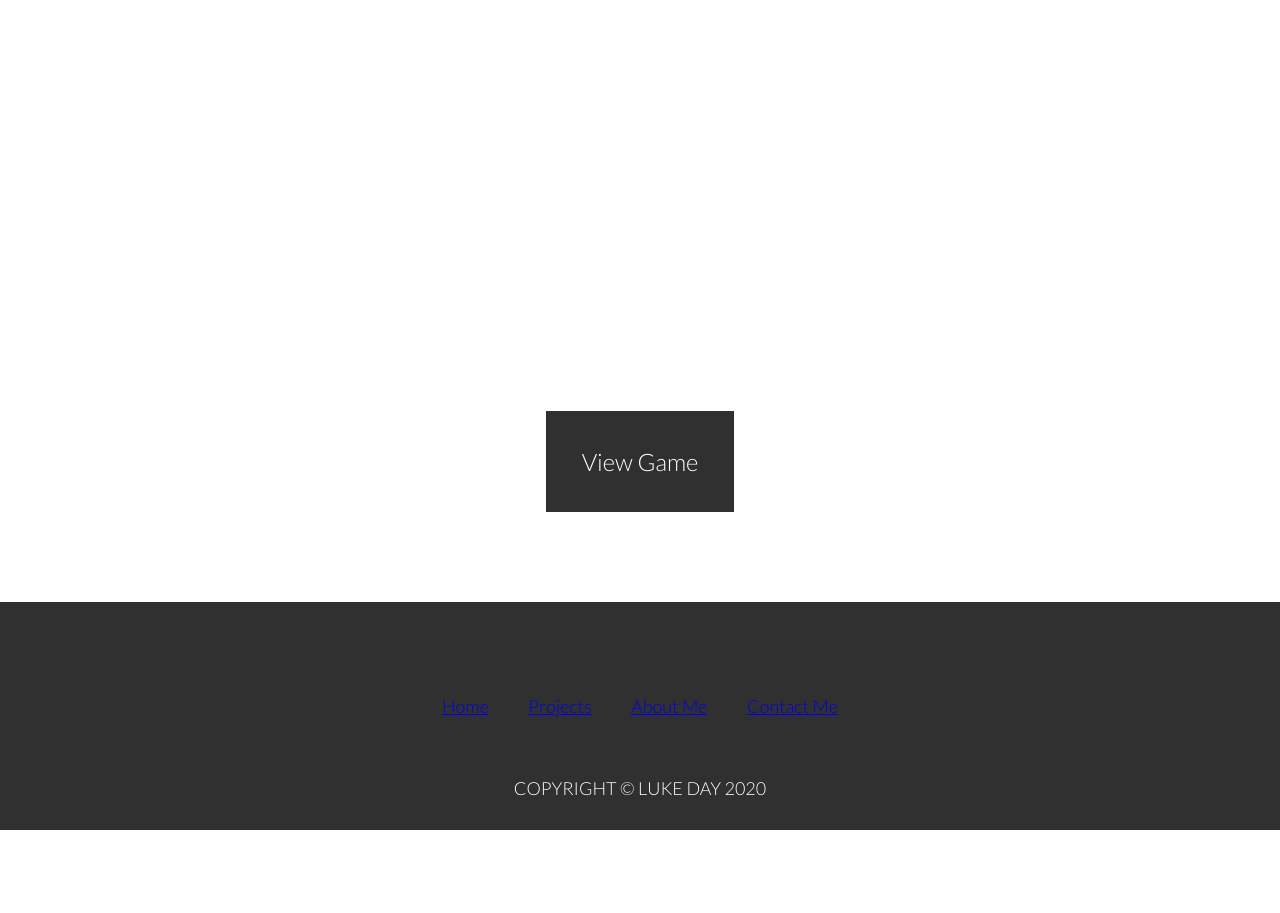
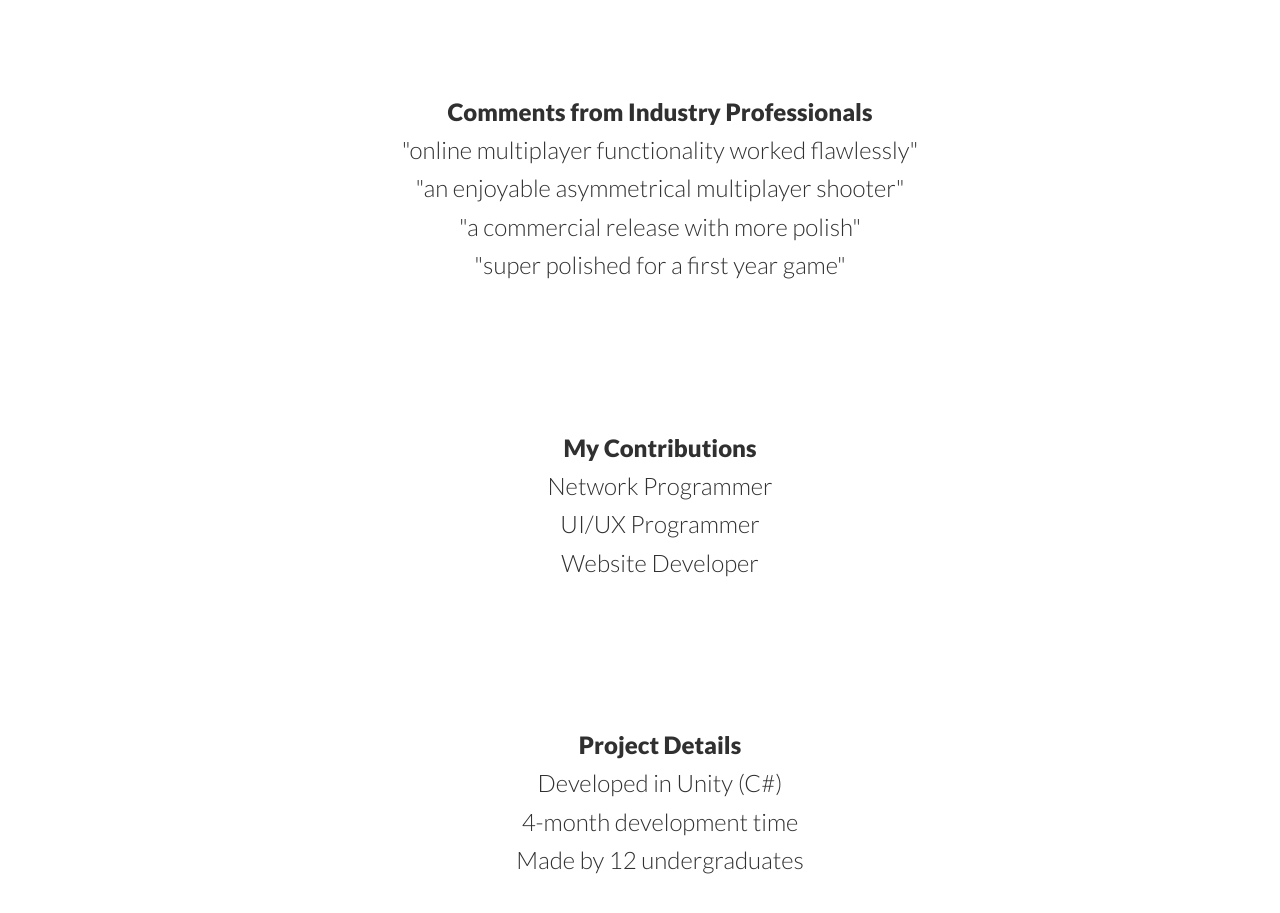
Before and after one commit to dayluke/dayluke.github.io, a plain HTML site: page yvaga-station.html in a window 1280 px wide. Shown: the part 1101-2014 px from the top of the page. Before the commit the page ends 1931 px from the top, so only its background shows below. Drawn offline with Linux system fonts and the light colour scheme.

Commit message:
Added little list sections to the Yvaga Station project page to detail information and my contribution toward the game.

```diff
--- a/css/style.css
+++ b/css/style.css
@@ -428,6 +428,7 @@ h3 {
 }
 
 .page__project--description {
+    flex-direction: column;
     margin: 0 10vw;
     text-align: center;
     font-size: var(--fs-h3);
--- a/yvaga-station.html
+++ b/yvaga-station.html
@@ -50,6 +50,31 @@
                 fast, stealthy, and a lethal hunter, but is also controlled
                 by another player.
             </p>
+            <p>
+                <ul style="list-style-type: none;">
+                    <strong>Comments from Industry Professionals</strong>
+                    <li>"online multiplayer functionality worked flawlessly"</li>
+                    <li>"an enjoyable asymmetrical multiplayer shooter"</li>
+                    <li>"a commercial release with more polish"</li>
+                    <li>"super polished for a first year game"</li>
+                </ul>
+            </p>
+            <p>
+                <ul style="list-style-type: none;">
+                    <strong>My Contributions</strong>
+                    <li>Network Programmer</li>
+                    <li>UI/UX Programmer</li>
+                    <li>Website Developer</li>
+                </ul>
+            </p>
+            <p>
+                <ul style="list-style-type: none;">
+                    <strong>Project Details</strong>
+                    <li>Developed in Unity (C#)</li>
+                    <li>4-month development time</li>
+                    <li>Made by 12 undergraduates</li>
+                </ul>
+            </p>
         </section>
 
         <section class="page__project page__project-gallery">
```
